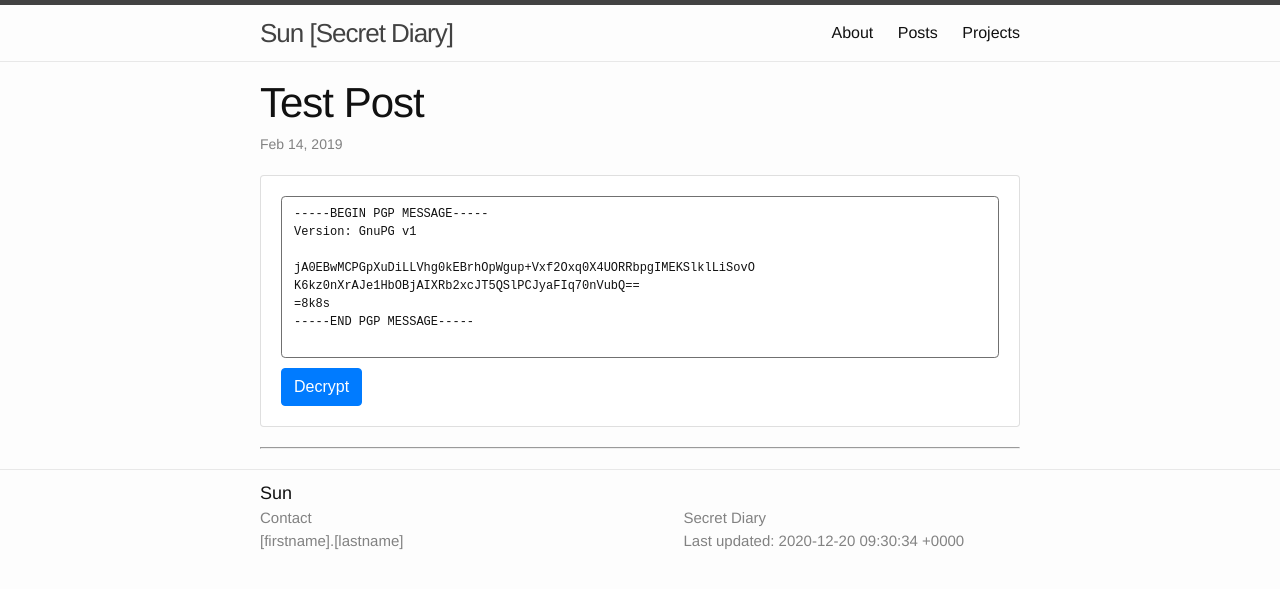
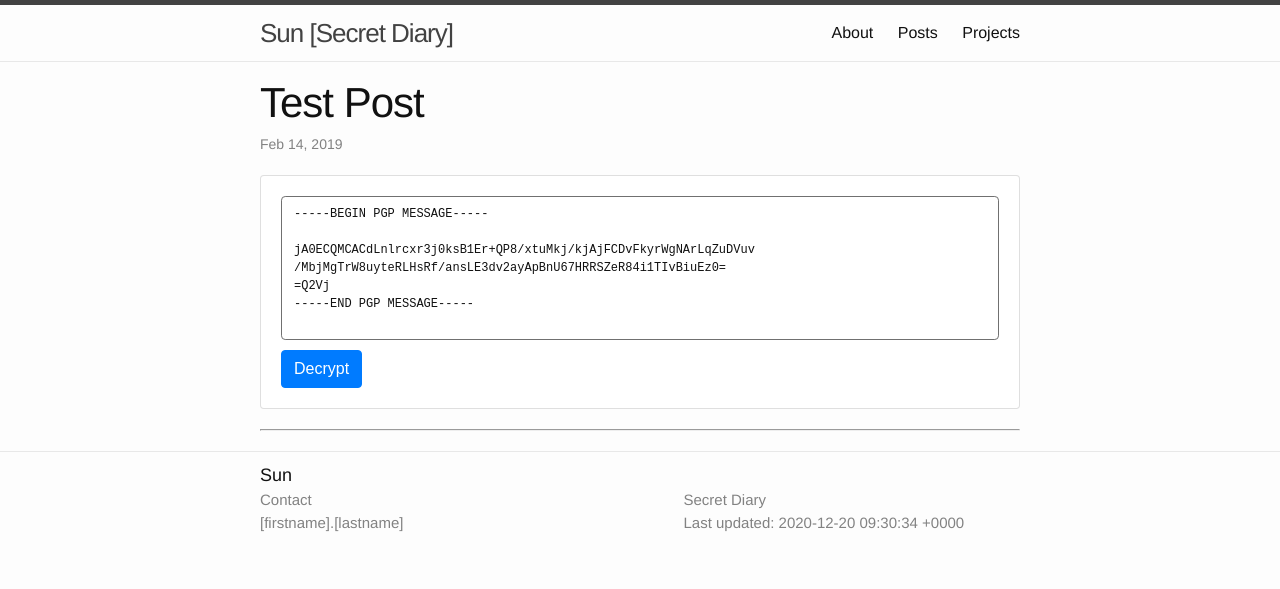
Before and after one commit to sundiary/sundiary.github.io, a Jekyll site: the page built from _posts/2020-12-20-encrypt-test.md, in a window 1280 px wide. Shown: the top 589 px of the page. Built offline with Jekyll 4.4.1, drawn with Linux system fonts in a browser that asks for light colours; nearby versions of some CDN libraries.

Commit message:
test gpg

````diff
--- a/_posts/2020-12-20-encrypt-test.md
+++ b/_posts/2020-12-20-encrypt-test.md
@@ -6,10 +6,9 @@ categories: secret
 ---
 ```
 -----BEGIN PGP MESSAGE-----
-Version: GnuPG v1
 
-jA0EBwMCPGpXuDiLLVhg0kEBrhOpWgup+Vxf2Oxq0X4UORRbpgIMEKSlklLiSovO
-K6kz0nXrAJe1HbOBjAIXRb2xcJT5QSlPCJyaFIq70nVubQ==
-=8k8s
+jA0ECQMCACdLnlrcxr3j0ksB1Er+QP8/xtuMkj/kjAjFCDvFkyrWgNArLqZuDVuv
+/MbjMgTrW8uyteRLHsRf/ansLE3dv2ayApBnU67HRRSZeR84i1TIvBiuEz0=
+=Q2Vj
 -----END PGP MESSAGE-----
 ```
````
